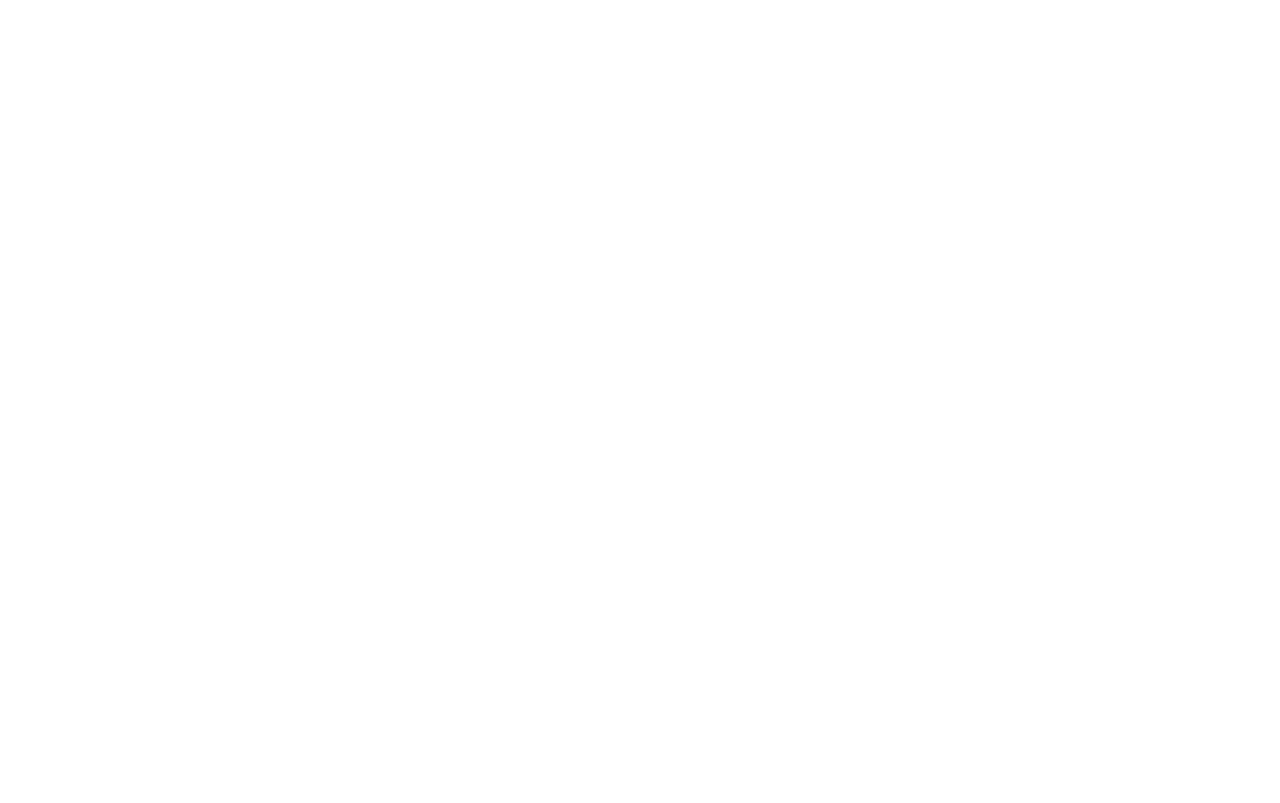
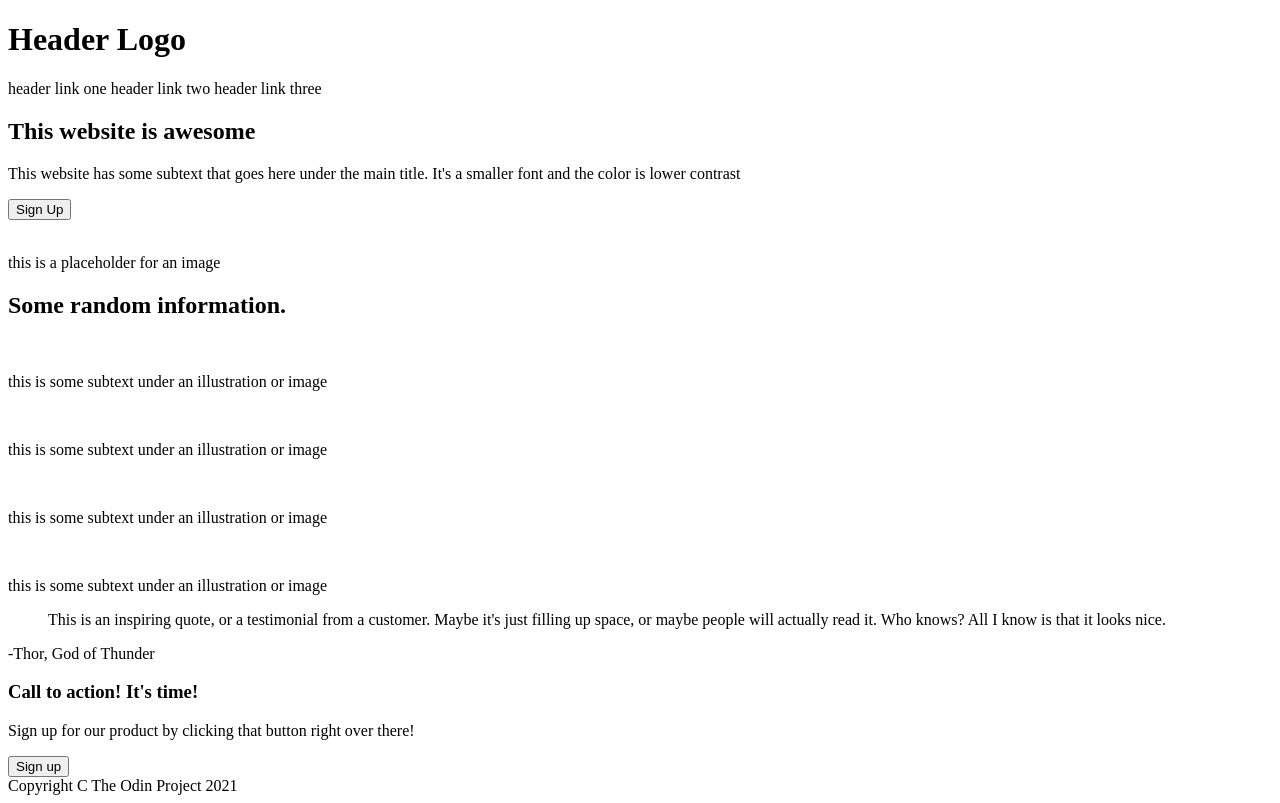
Before and after one commit to datadarkly/odin-project-landing-page, a plain HTML site: page index.html in a window 1280 px wide. Drawn offline with Linux system fonts and the light colour scheme.

Commit message:
Add filler text and basic elements

```diff
--- a/index.html
+++ b/index.html
@@ -8,6 +8,59 @@
     </head>
 
     <body>
+        <div class="section intro">
+            <header>
+                <h1>Header Logo</h1>
+                <a>header link one</a>
+                <a>header link two</a>
+                <a>header link three</a>
+            </header>
+            <div>
+                <div>
+                    <h2>This website is awesome</h2>
+                    <p>This website has some subtext that goes here under the main title. It's a smaller font and the color is lower contrast</p>
+                    <button>Sign Up</button>
+                </div>
+            </div>
+            <div>
+                <img>
+                <p>this is a placeholder for an image</p>
+            </div>
+        </div>
 
+        <div class="section info">
+            <h2>Some random information.</h2>
+            <div>
+                <div class="item">
+                    <img>
+                    <p>this is some subtext under an illustration or image</p>
+                </div>
+                <div class="item">
+                    <img>
+                    <p>this is some subtext under an illustration or image</p>
+                </div>
+                <div class="item">
+                    <img>
+                    <p>this is some subtext under an illustration or image</p>
+                </div>
+                <div class="item">
+                    <img>
+                    <p>this is some subtext under an illustration or image</p>
+                </div>
+            </div>
+        </div>
+
+        <div class="section quote">
+            <blockquote>This is an inspiring quote, or a testimonial from a customer. Maybe it's just filling up space, or maybe people will actually read it. Who knows? All I know is that it looks nice.</blockquote>
+            <p>-Thor, God of Thunder</p>
+        </div>
+
+        <div class="section action">
+            <h3>Call to action! It's time!</h3>
+            <p>Sign up for our product by clicking that button right over there!</p>
+            <button>Sign up</button>
+        </div>
+
+        <footer>Copyright C The Odin Project 2021</footer>
     </body>
 </html>
```
